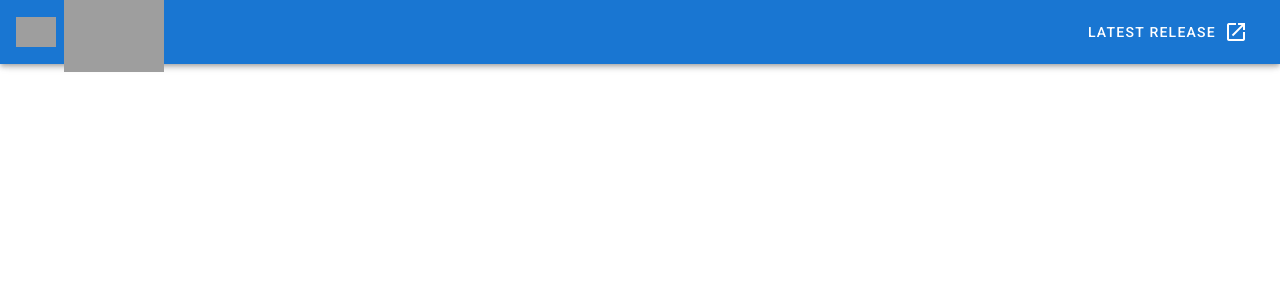
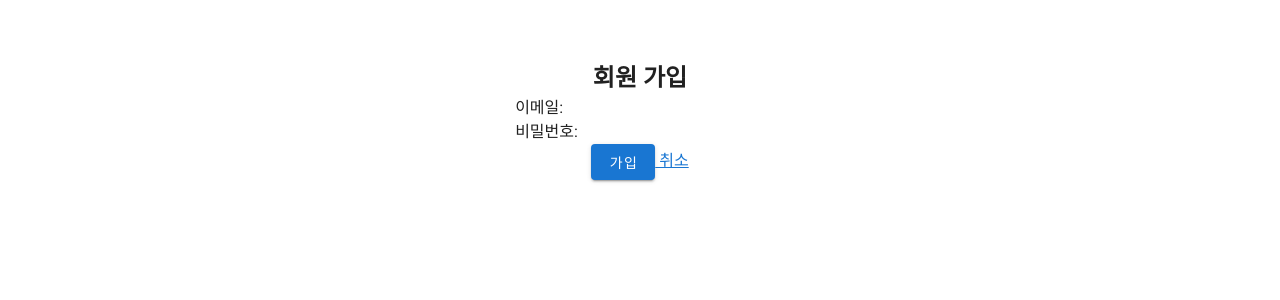
Before and after one commit to zisoo-choi/kdt1-study-3-team1-front, a Vue app: page /sign-up-page in a window 1280 px wide. Shown: the top 300 px of the page. Built offline with nearby package versions, Linux system fonts and the light colour scheme; grey boxes are pictures that could not be loaded.

Commit message:
feat: [김학규] 사용자가 회원가입을 할 수 있다 [FPP-1]

```diff
--- a/src/App.vue
+++ b/src/App.vue
@@ -1,44 +1,7 @@
 <template>
   <v-app>
-    <v-app-bar
-      app
-      color="primary"
-      dark
-    >
-      <div class="d-flex align-center">
-        <v-img
-          alt="Vuetify Logo"
-          class="shrink mr-2"
-          contain
-          src="https://cdn.vuetifyjs.com/images/logos/vuetify-logo-dark.png"
-          transition="scale-transition"
-          width="40"
-        />
-
-        <v-img
-          alt="Vuetify Name"
-          class="shrink mt-1 hidden-sm-and-down"
-          contain
-          min-width="100"
-          src="https://cdn.vuetifyjs.com/images/logos/vuetify-name-dark.png"
-          width="100"
-        />
-      </div>
-
-      <v-spacer></v-spacer>
-
-      <v-btn
-        href="https://github.com/vuetifyjs/vuetify/releases/latest"
-        target="_blank"
-        text
-      >
-        <span class="mr-2">Latest Release</span>
-        <v-icon>mdi-open-in-new</v-icon>
-      </v-btn>
-    </v-app-bar>
-
     <v-main>
-      <router-view/>
+      <router-view />
     </v-main>
   </v-app>
 </template>
@@ -46,10 +9,22 @@
 <script>
 
 export default {
-  name: 'App',
+  name: "App",
 
   data: () => ({
     //
   }),
 };
 </script>
+
+<style scoped>
+
+div {
+  margin: 30px 30px;
+  display: flex;
+  justify-content: center;
+  align-items: center;
+  flex-direction: column;
+}
+
+</style>
--- /dev/null
+++ b/src/components/account/SignUpForm.vue
@@ -0,0 +1,32 @@
+<template lang="">
+    <div>
+      <form @submit.prevent="createAccount">
+        <label> 이메일: <input type="text" v-model="email" required /> </label
+        ><br />
+        <label>
+          비밀번호: <input type="password" v-model="password" required /> </label
+        ><br />
+        <div align="center">
+          <v-btn color="primary" type="submit">가입</v-btn>
+          <router-link :to="{ name: 'home' }"> 취소 </router-link>
+        </div>
+      </form>
+    </div>
+  </template>
+  <script>
+  export default {
+    data() {
+      return {
+        email: "",
+        password: "",
+      };
+    },
+    methods: {
+      createAccount() {
+        const { email, nickname, password } = this;
+        this.$emit("submit", { email, nickname, password });
+      },
+    },
+  };
+  </script>
+  <style></style>
--- /dev/null
+++ b/src/router/account/index.js
@@ -0,0 +1,16 @@
+import Vue from "vue";
+import VueRouter from "vue-router";
+
+import SignUpPage from "@/views/account/SignUpPage.vue"
+
+Vue.use(VueRouter);
+
+const accountRoutes = [
+    {
+        path: "/sign-up-page",
+        name: "SignUpPage",
+        component: SignUpPage,
+      },
+]
+
+export default accountRoutes
--- a/src/router/index.js
+++ b/src/router/index.js
@@ -1,6 +1,7 @@
 import Vue from 'vue'
 import VueRouter from 'vue-router'
 import HomeView from '../views/HomeView.vue'
+import accountRoutes from './account'
 
 Vue.use(VueRouter)
 
@@ -17,7 +18,9 @@
     // this generates a separate chunk (about.[hash].js) for this route
     // which is lazy-loaded when the route is visited.
     component: () => import(/* webpackChunkName: "about" */ '../views/AboutView.vue')
-  }
+  },
+
+  ...accountRoutes
 ]
 
 const router = new VueRouter({
--- /dev/null
+++ b/src/store/account/AccountModule.js
@@ -0,0 +1,13 @@
+import Vue from 'vue'
+import Vuex from 'vuex'
+
+import actions from "@/store/account/actions"
+
+Vue.use(Vuex)
+
+const AccountModule = {
+    namespaced: true,
+    actions,
+}
+
+export default AccountModule
--- /dev/null
+++ b/src/store/account/actions.js
@@ -0,0 +1,16 @@
+import axiosInst from "@/utility/axiosInst";
+
+export default {
+  requestCreateAccountToSpring({}, payload) {
+    const { email, password } = payload;
+    return axiosInst
+      .post("shopping/create-account", { email, password })
+      .then((res) => {
+        if (res.data) {
+          alert("가입 성공!");
+        } else {
+          alert("동일한 계정이 이미 존재합니다");
+        }
+      });
+  },
+};
--- a/src/store/index.js
+++ b/src/store/index.js
@@ -2,12 +2,14 @@
 import Vuex from 'vuex'
 
 import productModule from './product/ProductModule'
+import AccountModule from './account/AccountModule'
 
 Vue.use(Vuex)
 
 const store = new Vuex.Store({
   modules: {
     productModule: productModule,
+    accountModule: AccountModule,
   },
 })
 
--- a/src/views/HomeView.vue
+++ b/src/views/HomeView.vue
@@ -1,15 +1,15 @@
-<template>
-  <hello-world />
+<template lang="">
+  <div>
+    <router-link :to="{ name: 'SignUpPage' }">
+      <v-btn color="primary">회원 가입</v-btn>
+    </router-link>
+  </div>
 </template>
+<script>
+export default {
 
-<script>
-  import HelloWorld from '../components/HelloWorld'
+}
+</script>
+<style lang="">
 
-  export default {
-    name: 'Home',
-
-    components: {
-      HelloWorld,
-    },
-  }
-</script>
+</style>
--- /dev/null
+++ b/src/views/account/SignUpPage.vue
@@ -0,0 +1,30 @@
+<template>
+    <div>
+      <h2>회원 가입</h2>
+      <SignUpForm @submit="createAccount" />
+    </div>
+  </template>
+  <script>
+  import SignUpForm from "@/components/account/SignUpForm.vue";
+  import { mapActions } from "vuex";
+
+  const accountModule = "accountModule";
+
+  export default {
+    components: {
+        SignUpForm,
+    },
+    methods: {
+      ...mapActions(accountModule, ["requestCreateAccountToSpring"]),
+      async createAccount(payload) {
+        await this.requestCreateAccountToSpring(payload);
+        await this.$router.push({
+          name: "home",
+        });
+      },
+    },
+  };
+  </script>
+  <style>
+
+  </style>
```
